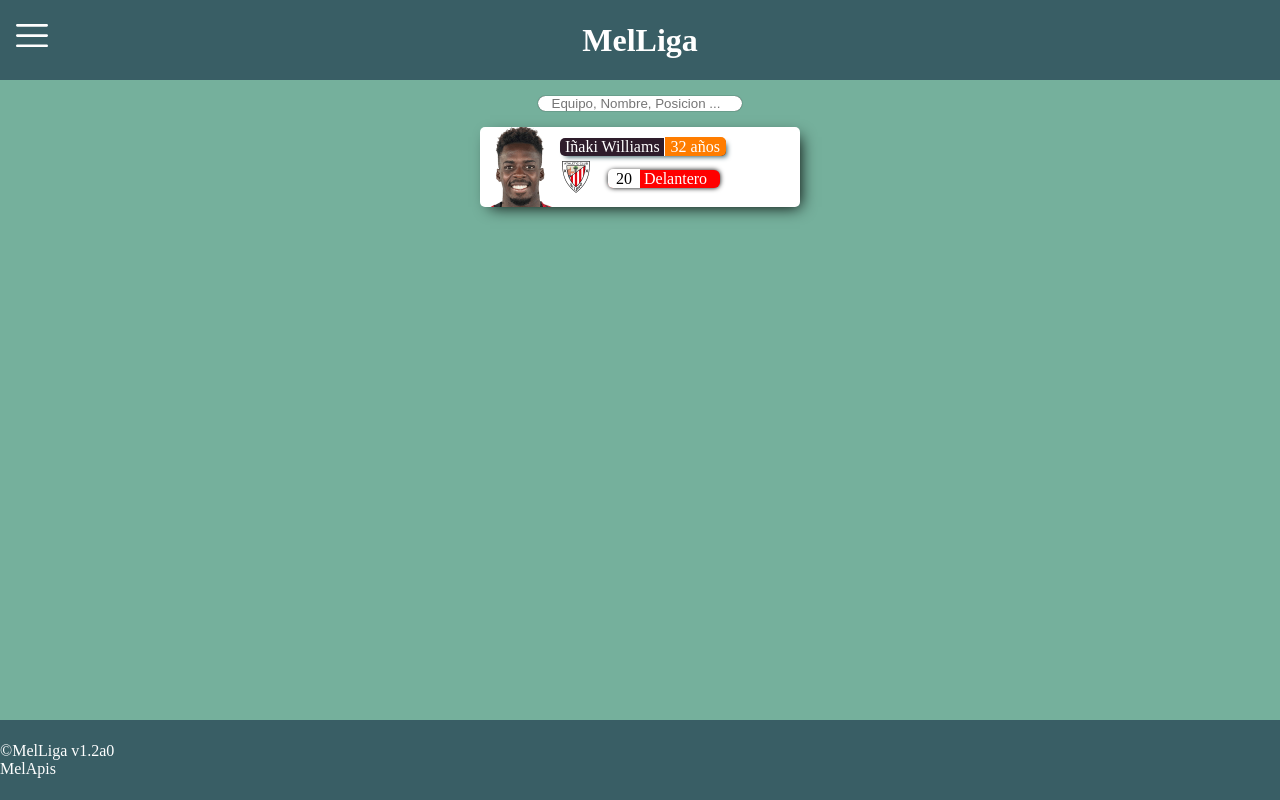
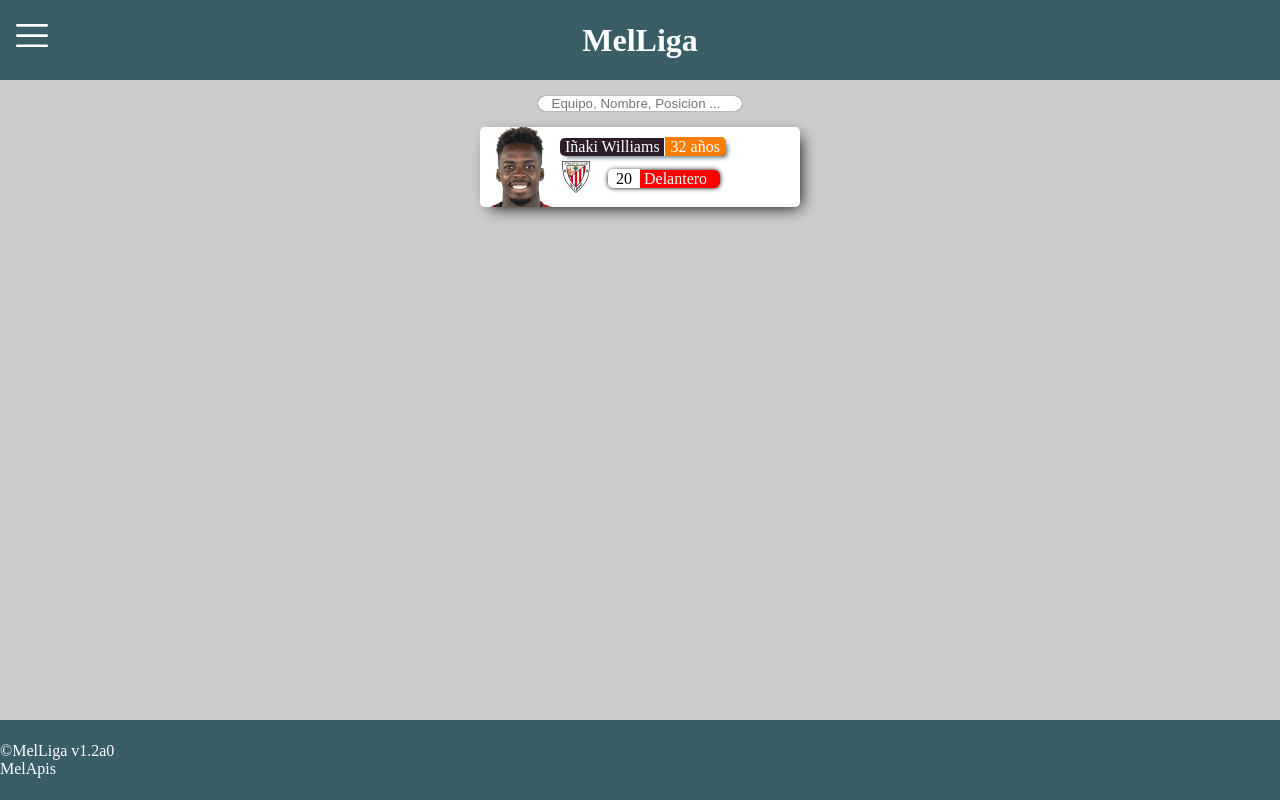
Before and after one commit to j0tac3/MelLiga02, a plain HTML site: page index.html in a window 1280 px wide. Drawn offline with nearby package versions, Linux system fonts and the light colour scheme; no server answers.

Commit message:
Cambios en la logica

```diff
--- a/css/contenido.css
+++ b/css/contenido.css
@@ -1,4 +1,4 @@
 .content{
     min-height: 80vh;
-    background-color: #75B09C;
+    background-color: #ccc;
 }
```
